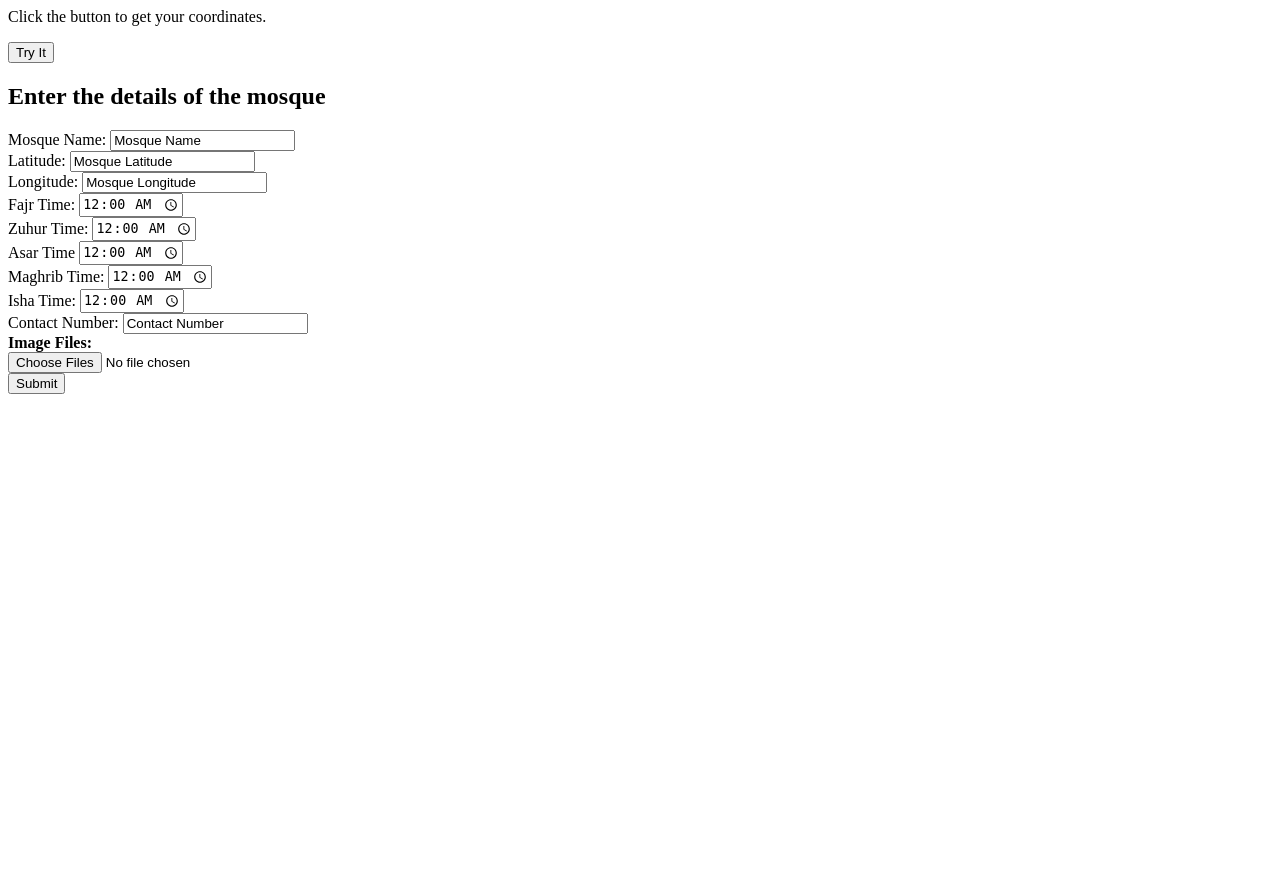
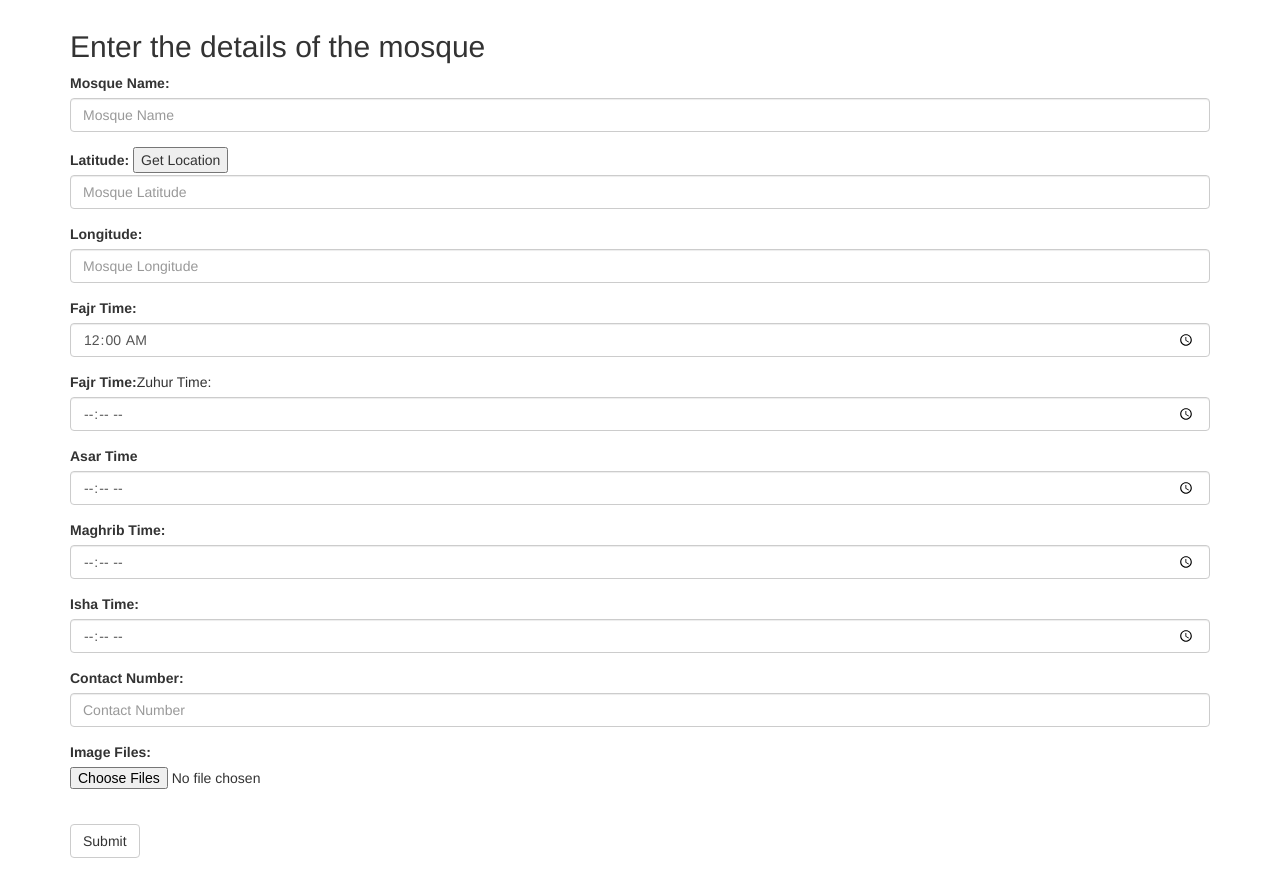
Before and after one commit to LokiQLoki/DigiMosque, a Flask app: page /search in a window 1280 px wide. Before the commit the page ends 394 px from the top, so only its background shows below. Run offline with Flask 2, Linux system fonts and the light colour scheme; some libraries are stand-ins or nearby versions.

Commit message:
bootstrap form

```diff
--- a/app.py
+++ b/app.py
@@ -52,7 +52,8 @@ def add_to_db(table_name,list_of_values):
                 IS = list_of_values[7],
                 contact = list_of_values[8],
                 image_folder_name=list_of_values[9],
-                uploader_id=list_of_values[10]
+                uploader_id=list_of_values[10],
+                image_names=list_of_values[11]
                 )
             db.session.add(mosque)
             db.session.commit()
@@ -74,6 +75,7 @@ def add_mosque():
     maghrib_time=str(request.form['maghrib_time'])
     isha_time=str(request.form['isha_time'])
     contact_num=str(request.form['contact_num'])
+    image_names=[]
 
     print(mosque_name,mosque_lat,mosque_lon,fajr_time,zuhur_time,asar_time,maghrib_time,isha_time,contact_num)
 
@@ -89,6 +91,7 @@ def add_mosque():
         print(upload)
         print("{} is the file name".format(upload.filename))
         filename = upload.filename
+        image_names.append(filename)
         # This is to verify files are supported
         ext = os.path.splitext(filename)[1]
         if (ext == ".jpg") or (ext == ".png") or (ext == ".jpeg"):
@@ -101,7 +104,7 @@ def add_mosque():
         upload.save(destination)
 
     table_name="Mosque"
-    result=add_to_db(table_name,[mosque_name,mosque_lat,mosque_lon,fajr_time,zuhur_time,asar_time,maghrib_time,isha_time,contact_num,folder_name,"default"])
+    result=add_to_db(table_name,[mosque_name,mosque_lat,mosque_lon,fajr_time,zuhur_time,asar_time,maghrib_time,isha_time,contact_num,folder_name,"default",image_names])
 
     if "MOSQUE" in result:
         return get_all()
--- a/templates/base.html
+++ b/templates/base.html
@@ -1,11 +1,20 @@
 
 <html>
 
+<head>
+	<meta charset="utf-8">
+	<meta name="viewport" content="width=device-width, initial-scale=1">
+	<link rel="stylesheet" href="https://maxcdn.bootstrapcdn.com/bootstrap/3.4.0/css/bootstrap.min.css">
+	<script src="https://ajax.googleapis.com/ajax/libs/jquery/3.4.1/jquery.min.js"></script>
+	<script src="https://maxcdn.bootstrapcdn.com/bootstrap/3.4.0/js/bootstrap.min.js"></script>
 
-<p>Click the button to get your coordinates.</p>
 
-<button onclick="getLocation()">Try It</button>
+</head>
 
+<!-- <p>Click the button to get your coordinates.</p> -->
+
+<!-- <button onclick="getLocation()">Try It</button> -->
+<body>
 	<p id="demo"></p>
 
 	<script>
@@ -20,8 +29,8 @@ function getLocation() {
 	}
 
 	function showPosition(position) {
-  x.innerHTML = "Latitude: " + position.coords.latitude +
-  "<br>Longitude: " + position.coords.longitude;
+	  // x.innerHTML = "Latitude: " + position.coords.latitude +
+	  // "<br>Longitude: " + position.coords.longitude;
 	  mosque_lat.value=position.coords.latitude;
 	  mosque_lon.value=position.coords.longitude;
 
@@ -38,42 +47,52 @@ function showPosition(position) {
 		  <h2>Enter the details of the mosque</h2>
 		  <!-- <form action="/get_reviews"> -->
 		    <div class="form-group">
+		    	<label>Mosque Name:</label>
+		      	<input type="text" onfocus="this.value=''" class="form-control" id="mosque_name" placeholder="Mosque Name" name="mosque_name">
+	      	</div>
 
+	      	<div class="form-group">
+		      	<label>Latitude:</label>
+		      	<button type="button" onclick="getLocation()">Get Location</button>
+		      	<input type="text" class="form-control" id="mosque_lat" placeholder="Mosque Latitude" name="mosque_lat" >
+	      	</div>
 
+	      	<div class="form-group">
+		      	<label>Longitude:</label>
+		      	<input type="text" class="form-control" id="mosque_lon" placeholder="Mosque Longitude" name="mosque_lon" >
+	      	</div>
 
-
-	      	Mosque Name:
-	      	<input type="text" onfocus="this.value=''" class="form-control" id="mosque_name" value="Mosque Name" name="mosque_name"><br>
-
-	      	Latitude:
-	      	<input type="text" class="form-control" id="mosque_lat" value="Mosque Latitude" name="mosque_lat" ><br>
-
-	      	Longitude:
-	      	<input type="text" class="form-control" id="mosque_lon" value="Mosque Longitude" name="mosque_lon" ><br>
-
-	      	Fajr Time:
-	      	<input type="time" value="00:00" class="form-control" id="fajr_time" name="fajr_time"><br>
-	      	Zuhur Time:
-	      	<input type="time" value="00:00" class="form-control" id="zuhur_time" name="zuhur_time"><br>
-	      	Asar Time
-	      	<input type="time" value="00:00" class="form-control" id="asar_time" name="asar_time"><br>
-	      	Maghrib Time:
-	      	<input type="time" value="00:00" class="form-control" id="maghrib_time" name="maghrib_time"><br>
-	      	Isha Time:
-	      	<input type="time" value="00:00" class="form-control" id="isha_time" name="isha_time"><br>
-
-	      	Contact Number:
-	      	<input type="text" onfocus="this.value=''" class="form-control" id="contact_num" value="Contact Number" name="contact_num"><br>
-
-	      	<strong>Image Files:</strong><br>
+	      	<div class="form-group">
+		      	<label>Fajr Time:</label>
+		      	<input type="time" value="00:00" class="form-control" id="fajr_time" name="fajr_time">
+	  		</div>
+	  		<div class="form-group">
+		      	<label>Fajr Time:</label>Zuhur Time:
+		      	<input type="time" placeholder="00:00" class="form-control" id="zuhur_time" name="zuhur_time">
+	        </div>
+	      	<div class="form-group">
+		      	<label>Asar Time</label>
+		      	<input type="time" placeholder="00:00" class="form-control" id="asar_time" name="asar_time">
+	      	</div>
+	      	<div class="form-group">
+		      	<label>Maghrib Time:</label>
+		      	<input type="time" placeholder="00:00" class="form-control" id="maghrib_time" name="maghrib_time">
+			</div>
+	      	<div class="form-group">
+		      	<label>Isha Time:</label>
+		      	<input type="time" placeholder="00:00" class="form-control" id="isha_time" name="isha_time">
+			</div>
+	      	<div class="form-group">
+		      	<label>Contact Number:</label>
+		      	<input type="text" onfocus="this.value=''" class="form-control" id="contact_num" placeholder="Contact Number" name="contact_num">
+		    </div>
+	      	<div class="form-group">
+		      	<label>Image Files:</label>
 	    		<input id="file-picker" type="file" name="file" accept="image/*" multiple><br>
-
-
 	    	</div>
 
 
 		    <button type="submit" class="btn btn-default">Submit</button>
-	  </form>
 		</div>
 
 
@@ -99,6 +118,7 @@ function showPosition(position) {
     } );
 </script>
 
+</body>
 
 
 </html>
```
Also changed, not shown: migrations/versions/1afcc13da14b_.py (renamed from migrations/versions/aa38d3fdd817_.py, +4 -3 lines), models.py (+5 -2 lines), files/This_Mosque_8877232/mos2.jpeg (deleted). Lines whose indentation alone changed are shown as unchanged.
